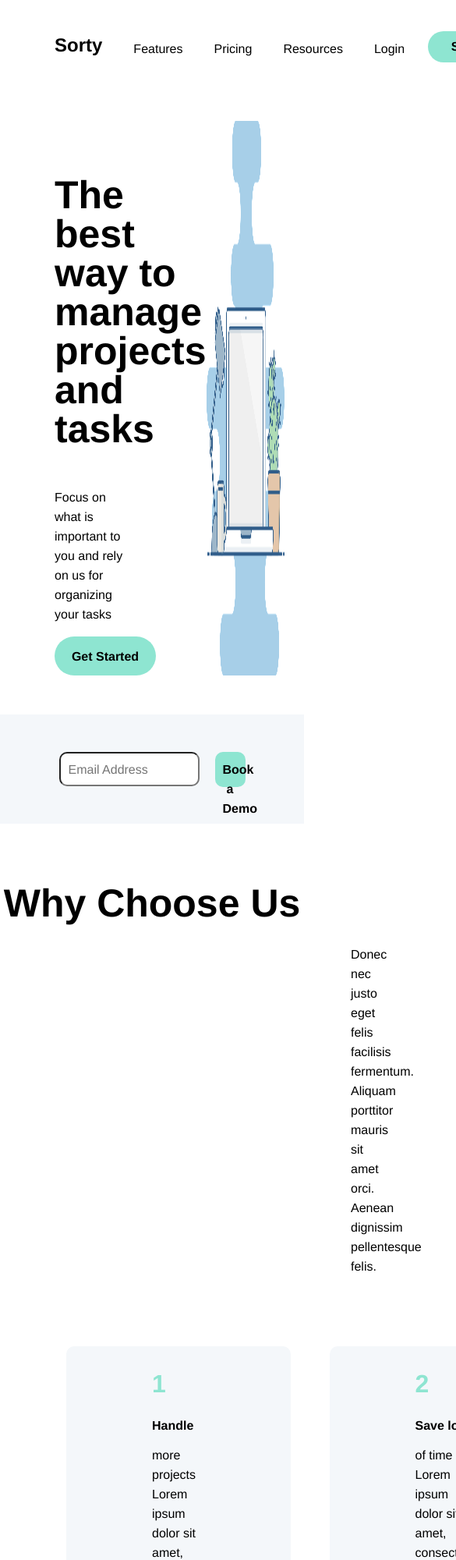
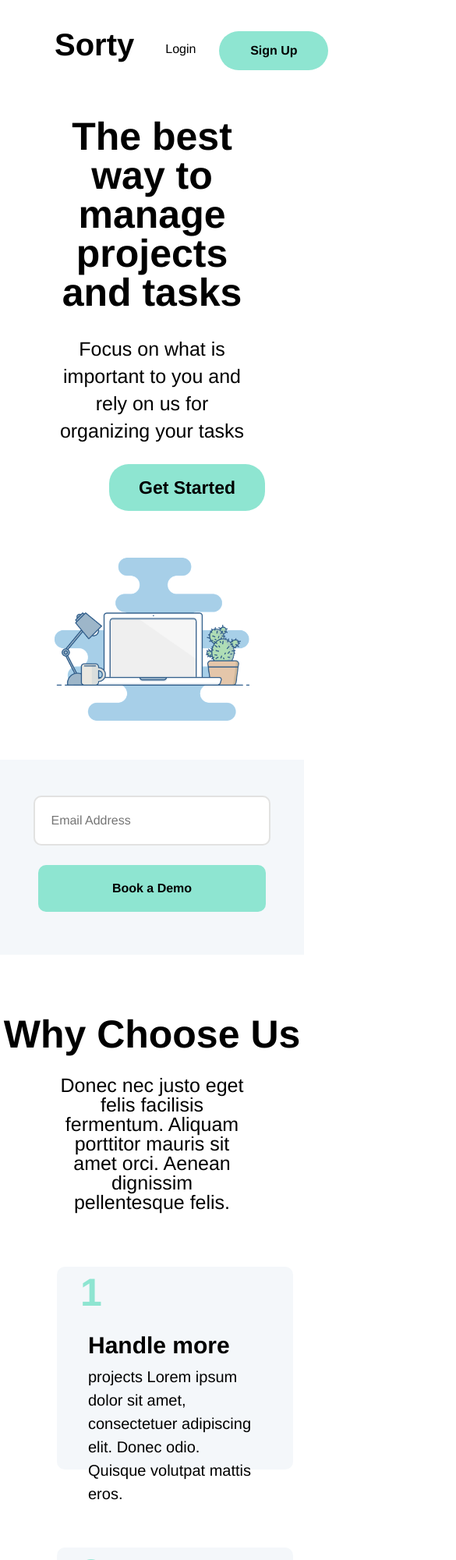
Before and after one commit to Sujeesh-VP/date-with-git-sample, a plain HTML site: page index.html in a window 390 px wide. Shown: the top 2000 px of the page at 78% size, 585 px wide, since content can reach past the window. Drawn offline with Linux system fonts and the light colour scheme.

Commit message:
mobile screen added.

```diff
--- a/index.css
+++ b/index.css
@@ -81,6 +81,8 @@ input {
     border-radius: 10px;
     margin: 0px 10px;
     padding: 10px;
+    border-style: solid;
+    border-color: #e2e2e1fc;
 }
 #book-demo {
     background-color: #8ee5d1;
@@ -166,3 +168,129 @@ span {
     font-weight: bold;
     line-height: 1px;
 }
+
+@media screen and (max-width: 640px){
+    #features, #pricing, #resources{
+        display: none;
+    }
+    #first-section {
+        flex-direction: column;
+        margin-top: -60px;
+
+
+    }
+    #sorty {
+        font-size: 40px;
+    }
+    #signup {
+        margin-right: 20px;
+        font-size: 16px;
+        height: 50px;
+        width: 140px;
+        border-radius: 50px;
+    }
+
+
+    #first-heading {
+        text-align: center;
+        width: 100%;
+
+
+    }
+    #first-para {
+        text-align: center;
+        width: 100%;
+        margin-top: -20px;
+        font-size: 25px;
+        line-height: 35px;
+        font-weight: lighter;
+
+    }
+    #get-started {
+        margin-left: 28%;
+        height: 60px;
+        width: 200px;
+        font-size: 23px;
+
+    }
+    img {
+        justify-content: center;
+        width: 100%;
+        height: 40%;
+        margin-top: 60px;
+    }
+    #second-section {
+        flex-direction: column;
+        height: 250px;
+    }
+    input {
+        width: 69%;
+        height: 40px;
+        margin-bottom: 15px;
+        padding-left: 20px;
+
+    }
+    #book-demo {
+        width: 75%;
+        height: 60px;
+    }
+    #blocks {
+        flex-direction: column;
+        margin: 0px 35px 0px 38px;
+        width: 130%;
+
+
+    }
+    #block-1, #block-2, #block-3 {
+        padding: 5px 40px 5px 30px;
+        width: 46%;
+
+    }
+    #block-1::first-line, #block-2::first-line, #block-3::first-line {
+        font-size: 50px;
+
+
+    }
+    #block-1-text::first-line, #block-2-text::first-line, #block-3-text::first-line {
+        font-size: 30px;
+        padding-left: 0px;
+    }
+    #block-1-text, #block-2-text, #block-3-text {
+        font-size: 20px;
+        line-height: 30px;
+        padding: 10px;
+        font-weight: lighter;
+    }
+    footer {
+        flex-direction: column;
+        height: 320px;
+        justify-content: space-evenly;
+    }
+    #about {
+        width: 85%;
+        margin-left: -17px;
+        justify-content: flex-start;
+        font-size: 15px;
+        font-weight: lighter;
+    }
+    #contact {
+        font-size: 15px;
+        text-align: left;
+        margin-left: -17px;
+        line-height: 0.5px;
+        font-weight: lighter;
+
+    }
+    #about::first-line, #contact::first-line {
+        font-size: xx-large;
+    }
+    #third-section-para {
+        text-align: center;
+        margin: 10px 75px;
+        font-size: 25px;
+        font-weight: lighter;
+    }
+
+
+
+}
```
